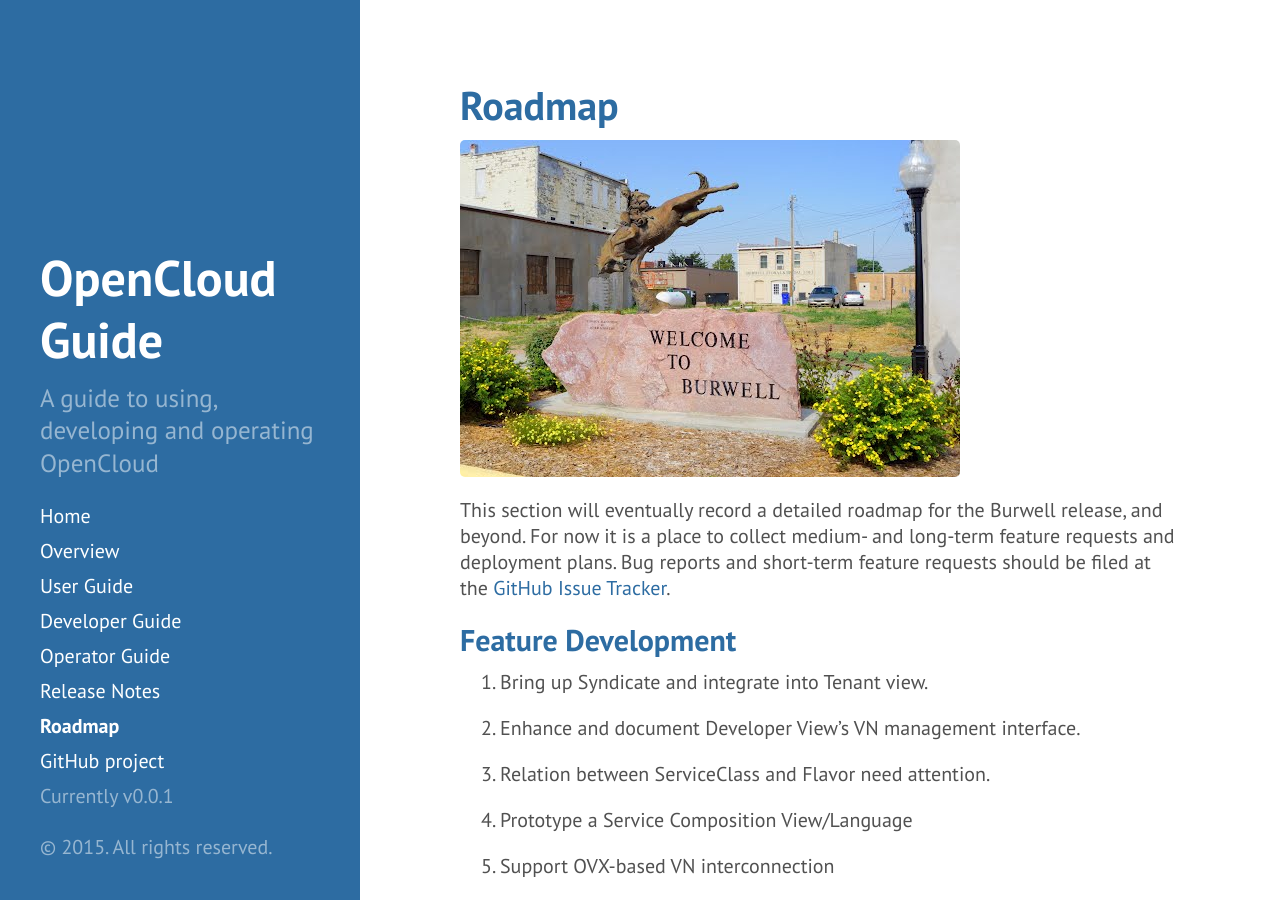
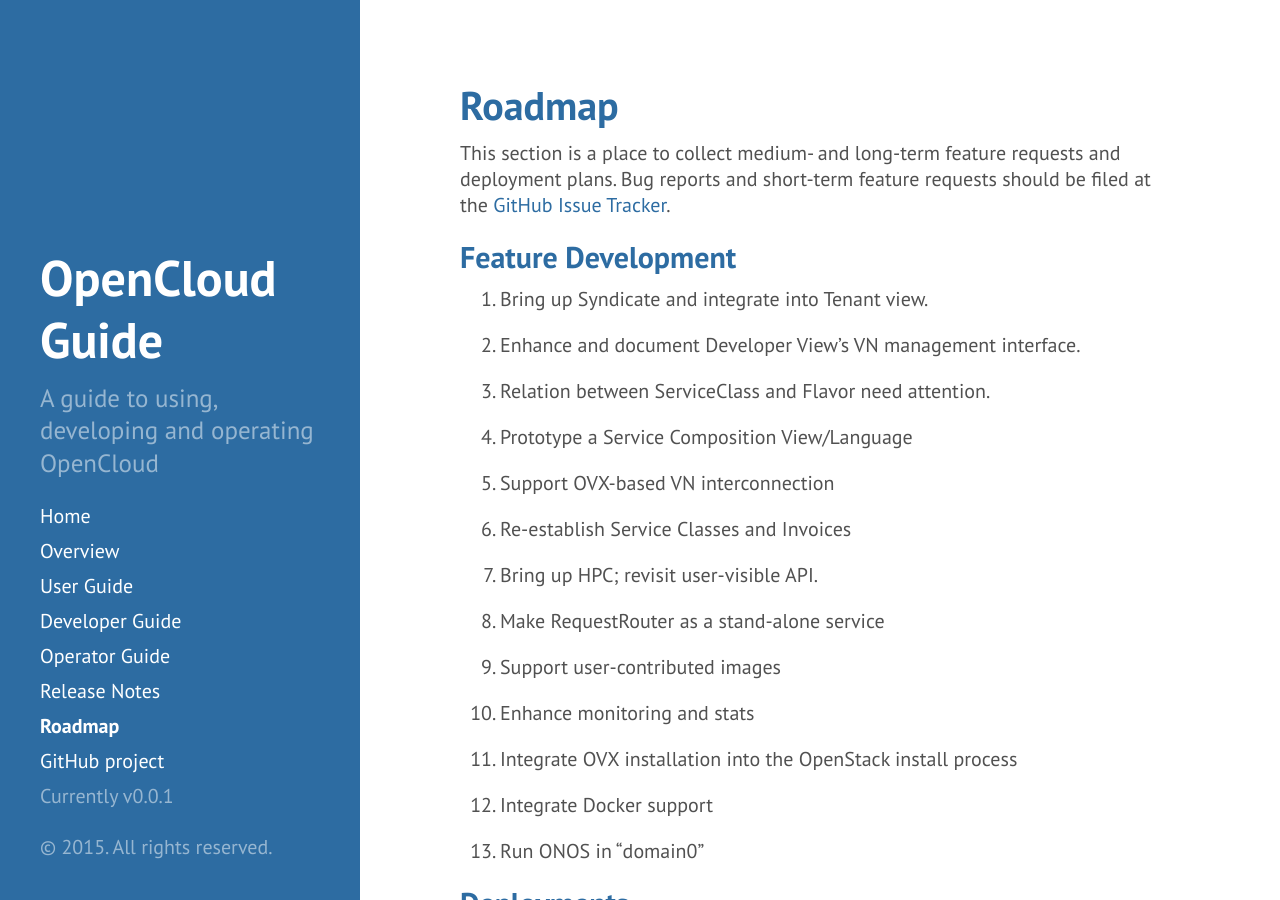
Before and after one commit to open-cloud/open-cloud.github.io.old, a Jekyll site: the page built from 5_roadmap.md, in a window 1280 px wide and 900 px high. Built offline with Jekyll 4.4.1, drawn with Linux system fonts in a browser that asks for light colours; Markdown is read by kramdown in place of the engine named in the settings.

```diff
--- a/5_roadmap.md
+++ b/5_roadmap.md
@@ -3,12 +3,9 @@
 title: Roadmap
 ---
 
-![Burwell Release](/figures/burwell.jpg)
-
-This section will eventually record a detailed roadmap for the Burwell
-release, and beyond. For now it is a place to collect medium- and
-long-term feature requests and deployment plans. Bug reports and
-short-term feature requests should be filed at the [GitHub Issue
+This section is a place to collect medium- and long-term feature
+requests and deployment plans. Bug reports and short-term feature
+requests should be filed at the [GitHub Issue
 Tracker](https://github.com/open-cloud/xos/issues).
 
 ##Feature Development
```
Also changed, not shown: 4_notes.md (+0 -2 lines), _posts/2015-2-2-start.md (+2 -0 lines).
